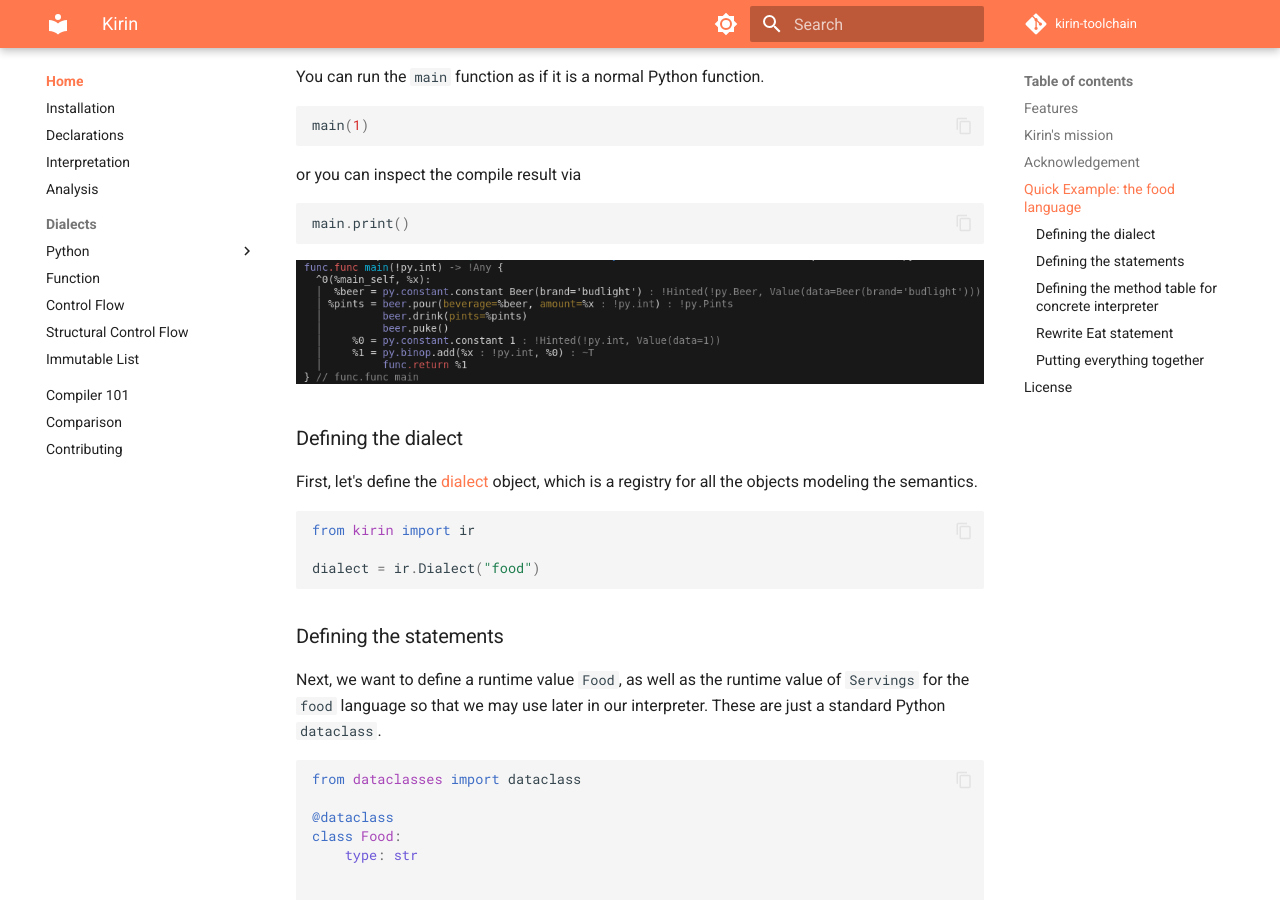
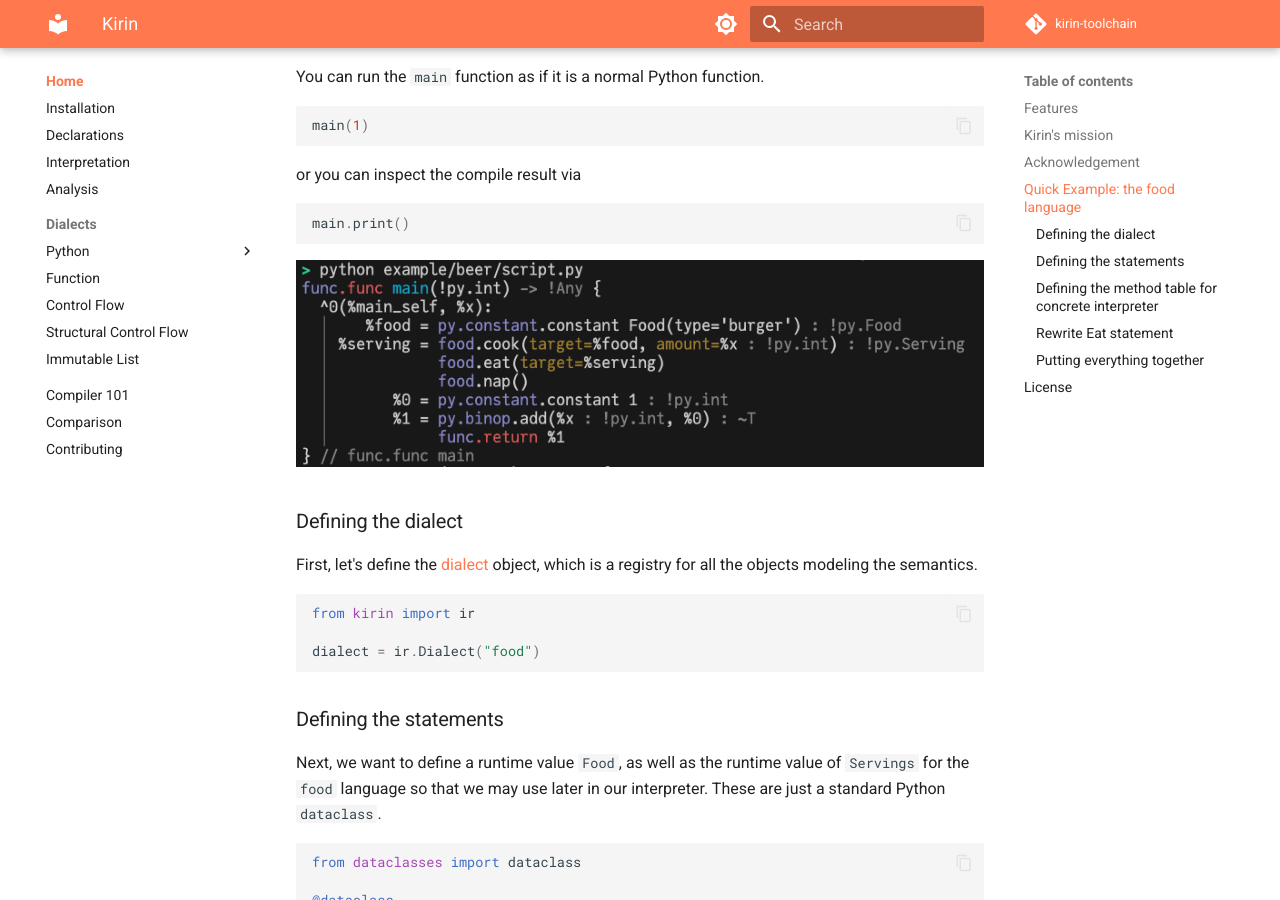
Before and after one commit to hmyuuu/kirin, an MkDocs documentation site: the page built from docs/index.md, in a window 1280 px wide and 900 px high, scrolled down 1670 px. Built offline with MkDocs 1.6.1 and Material for MkDocs 9.7.7, drawn with Linux system fonts in a browser that asks for light colours; comment, search, counter and statistics services are not loaded; the version menu is left out.

Commit message:
update example printing (#281)
fix #280

````diff
--- a/docs/index.md
+++ b/docs/index.md
@@ -74,7 +74,7 @@ or you can inspect the compile result via
 main.print()
 ```
 
-![beer-printing](assets/beer-printing.png)
+![food-printing](assets/food-printing.png)
 
 
 ### Defining the dialect
````
Also changed, not shown: docs/assets/beer-printing.png (deleted), docs/assets/food-printing.png (added).
